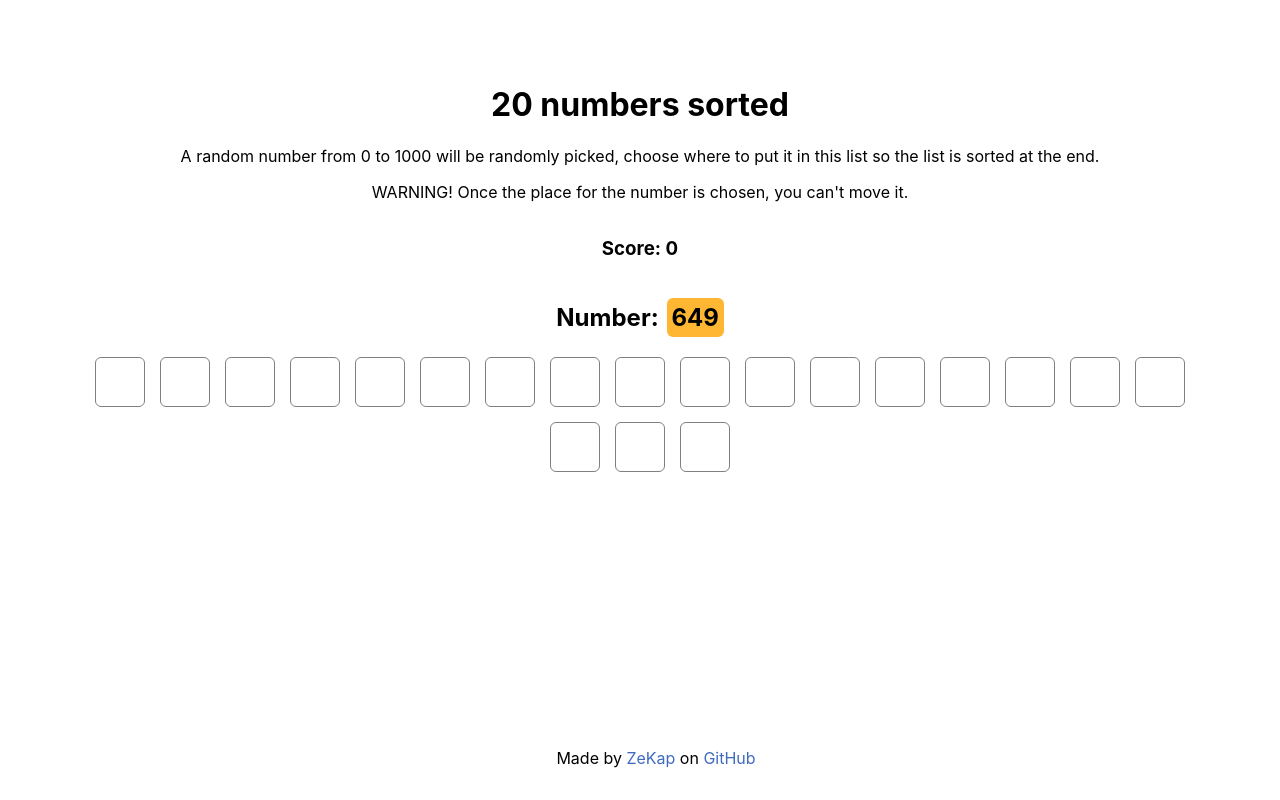
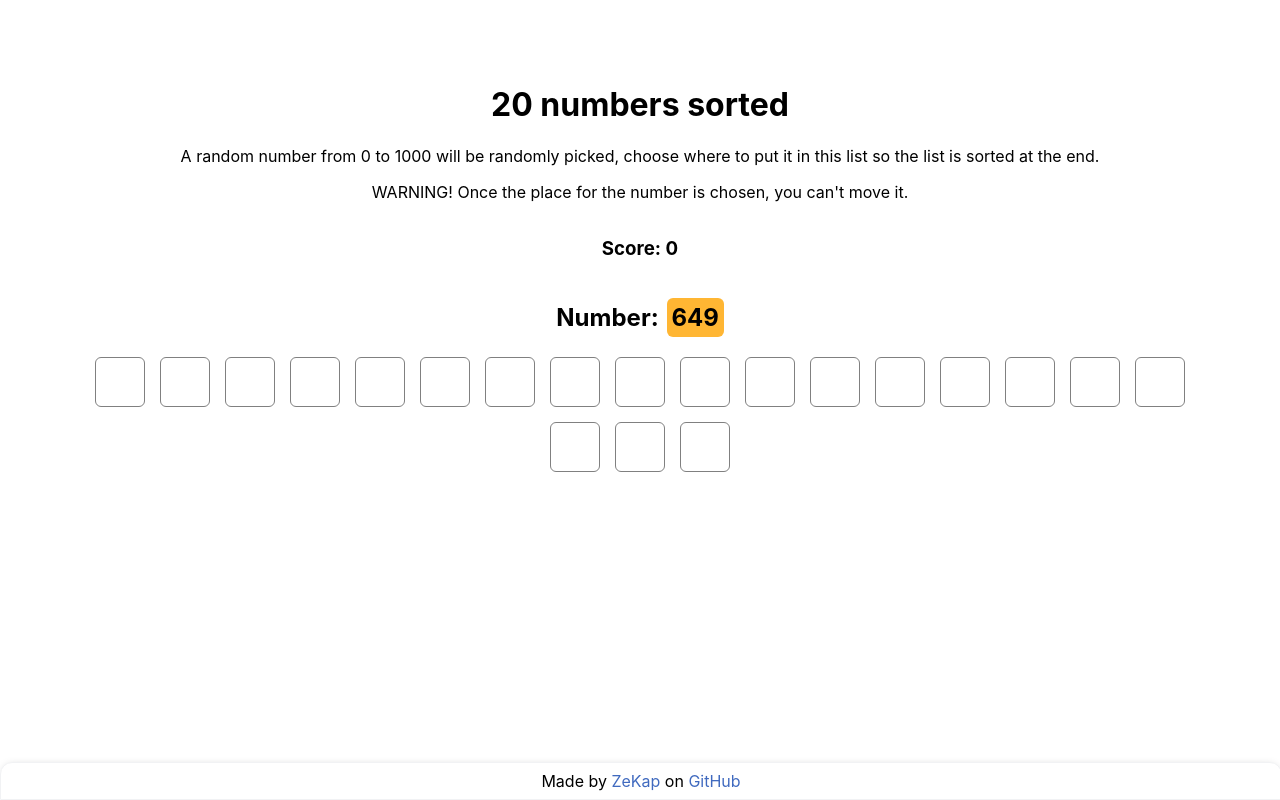
Before and after one commit to ZeKap/20-numbers, a React (Create React App) app: page / in a window 1280 px wide. Built offline with nearby package versions, Linux system fonts and the light colour scheme.

Commit message:
footer in fixed

```diff
--- a/src/App.css
+++ b/src/App.css
@@ -64,8 +64,17 @@ h2 > * {
 }
 
 footer {
-  width: calc(100vw - 2*(4rem));
-  padding: 1rem;
-  position: absolute;
+  width: 100vw;
+  padding: 0;
+  position: fixed;
   bottom: 0;
+  left: 0;
+  background: hsl(0, 0%, 100%);
+  border: solid 1px hsl(220, 10%, 95%);
+  border-radius: 12px 12px 0 0;
+  box-shadow: 0px 0 10px -5px rgba(0,0,0,0.34);
+  -webkit-box-shadow: 0px 0 10px -5px rgba(0,0,0,0.34);
 }
+footer > p {
+  margin: 0.5rem;
+}
```
